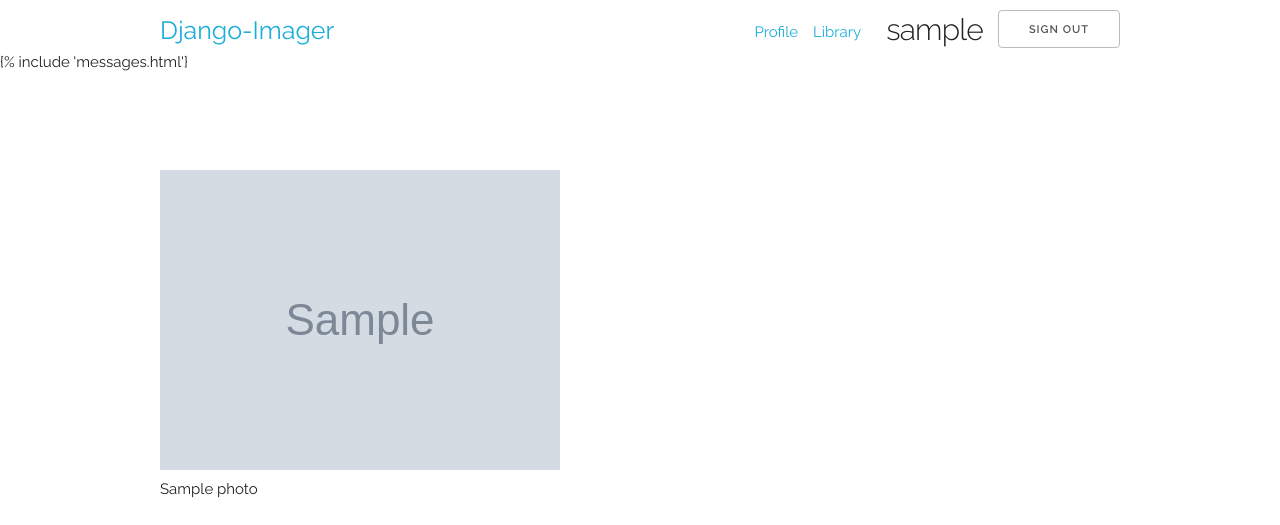
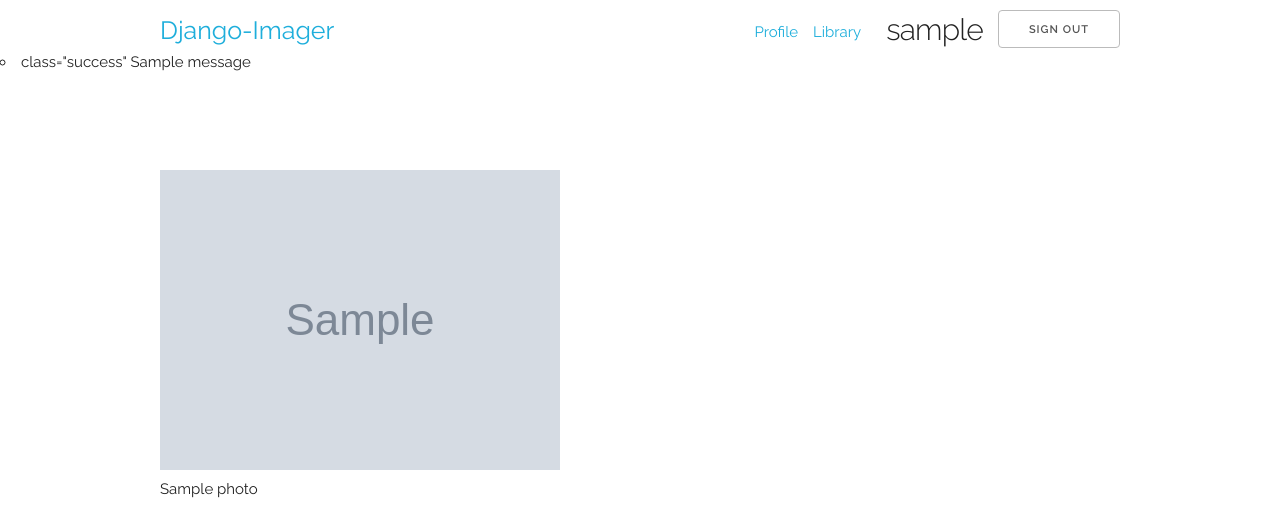
Before and after one commit to jesseklein406/django-imager, a Django app: page /images/album/1/ in a window 1280 px wide. Shown: the top 525 px of the page. Run offline with Django 3.2, Linux system fonts and the light colour scheme; a user stored in the database is signed in; tables that the repository leaves empty hold one stand-in row (values such as "Sample post"); grey boxes marked "Sample" are stand-in pictures; one stand-in notice (Sample message) is shown; some libraries are stand-ins or nearby versions.

Commit message:
Fix typos

```diff
--- a/imagersite/imager_profile/views.py
+++ b/imagersite/imager_profile/views.py
@@ -16,7 +16,7 @@ class ProfileDetailView(LoginRequiredMixin, DetailView):
 
 class ProfileUpdateView(LoginRequiredMixin, UpdateView):
     model = ImagerProfile
-    fields = ('camera', 'address', 'web_url', 'type_photography')
+    fields = ['camera', 'address', 'web_url', 'type_photography']
 
     def get_object(self):
         return self.request.user
--- a/imagersite/templates/base.html
+++ b/imagersite/templates/base.html
@@ -89,7 +89,7 @@
 
     <!-- Messages
     –––––––––––––––––––––––––––––––––––––––––––––––––– -->
-    {% include 'messages.html'}
+    {% include 'messages.html' %}
 
     <!-- Main
     –––––––––––––––––––––––––––––––––––––––––––––––––– -->
--- a/imagersite/templates/messages.html
+++ b/imagersite/templates/messages.html
@@ -2,7 +2,7 @@
   <ul class="messages">
     {% for message in messages %}
     <li id="message_{{ forloop.counter }}">
-      {% if message.tags %} class="{{} message.tags }}"{% endif %}
+      {% if message.tags %} class="{{ message.tags }}"{% endif %}
       {{ message }}
     </li>
     {% endfor %}
```
